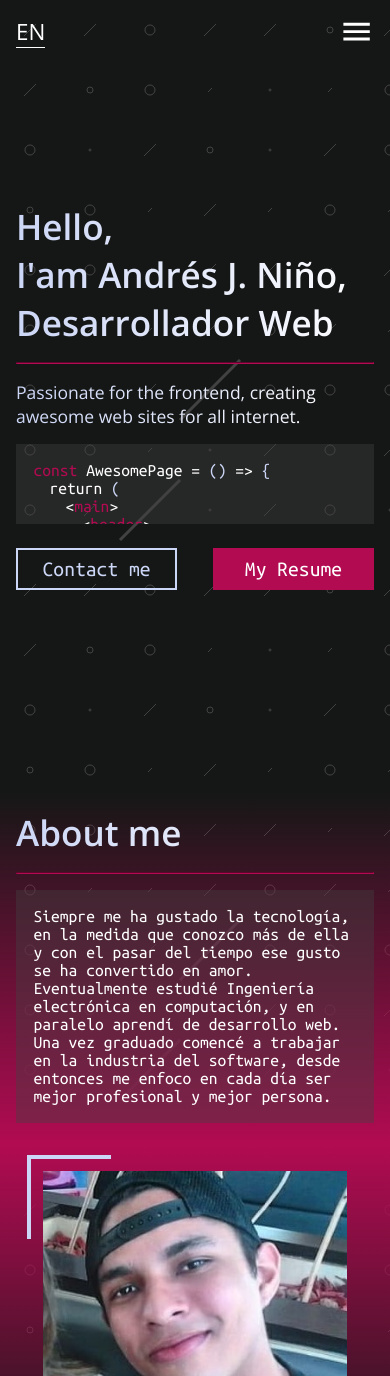
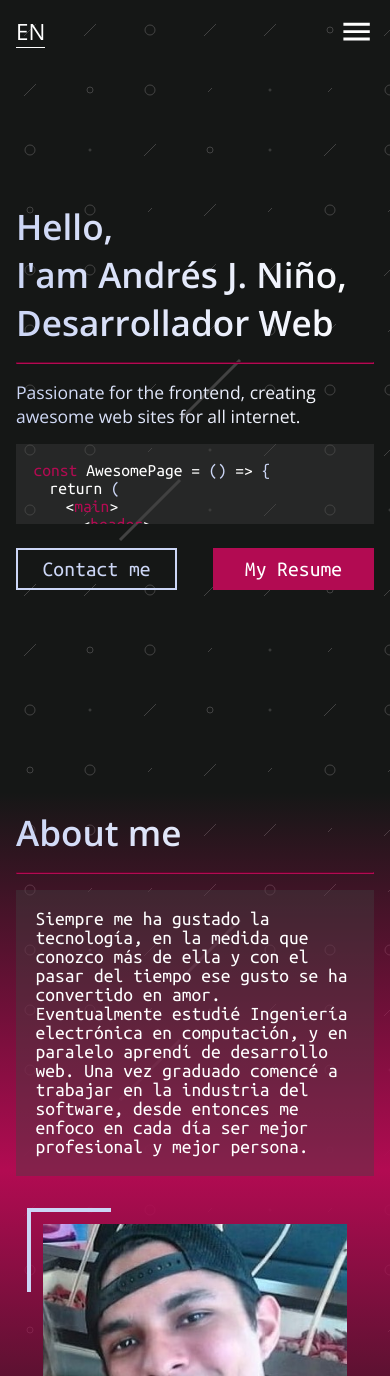
Before and after one commit to AndresJoaquinNino/my-web-site, a React (Create React App) app: page / in a window 390 px wide. Shown: the top 1376 px of the page. Built offline with nearby package versions, Linux system fonts and the light colour scheme; the HTML template or start-up script is replaced by a standard one.

Commit message:
increasing the font size of pargraph on lower devices

```diff
--- a/src/scss/_fonts.scss
+++ b/src/scss/_fonts.scss
@@ -4,4 +4,4 @@ $primary: 'Open Sans', sans-serif;
 $secondary: 'Ubuntu Mono', monospace;
 $header: clamp(15px,4.5vw,25px);
 $paragraph: clamp(10px,4.5vw,19px);
-$paragraph-bigger: clamp(10px,4.5vw,22.5px);
+$paragraph-bigger: clamp(10px,5vw,22.5px);
```
